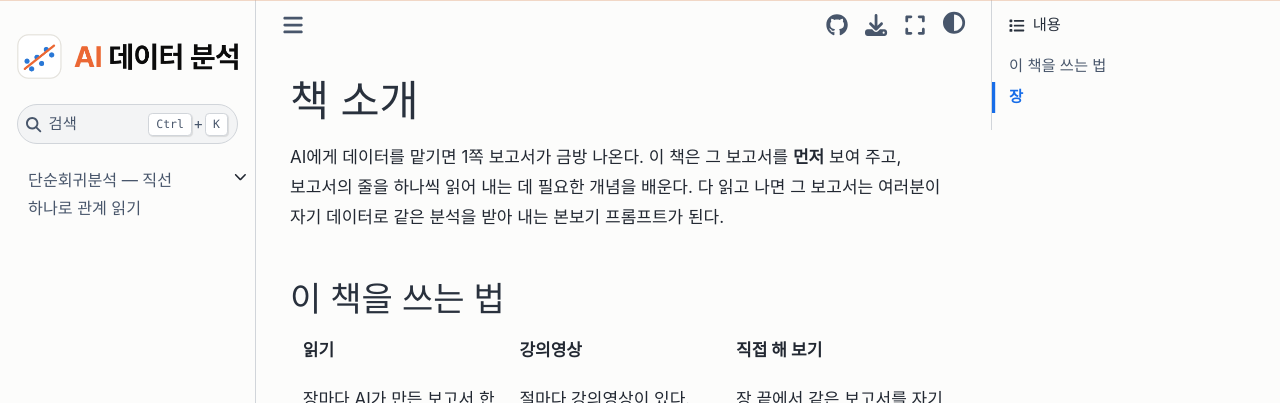
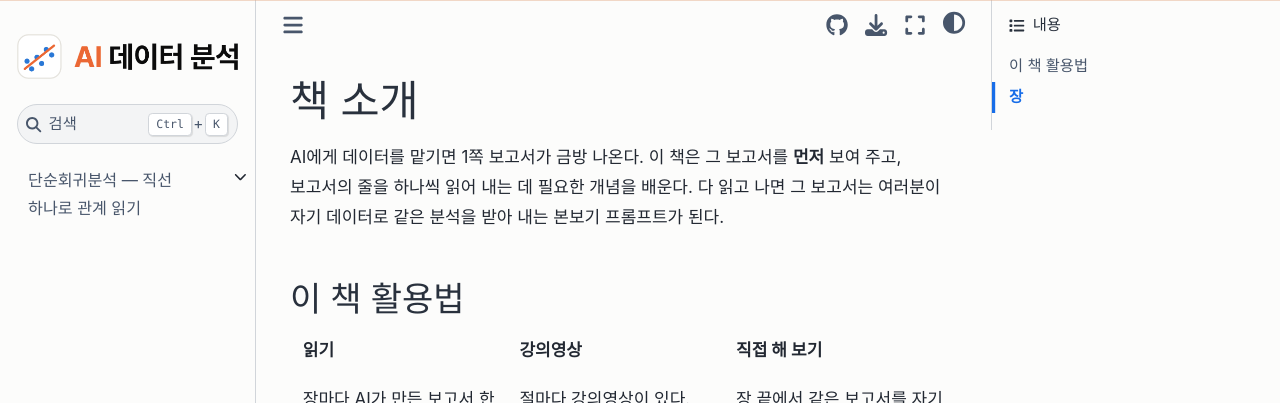
Before and after one commit to pilsunchoi/book5, a Jupyter Book: the page built from index.md, in a window 1280 px wide and 1174 px high. Shown: the top 403 px of the window. Built offline with Jupyter Book 1.0.4 settings and Sphinx 7.4.7 and the Sphinx Book theme 1.1.4, drawn with Linux system fonts in a browser that asks for light colours; some web fonts are replaced; pages that are not in the unit, such as notebooks, are missing from menus.

Commit message:
Rename the home section to 이 책 활용법
쓰는 법 can also read as how to write the book.

Co-Authored-By: Claude Opus 5.5 <noreply@anthropic.com>

```diff
--- a/index.md
+++ b/index.md
@@ -2,7 +2,7 @@
 
 AI에게 데이터를 맡기면 1쪽 보고서가 금방 나온다. 이 책은 그 보고서를 **먼저** 보여 주고, 보고서의 줄을 하나씩 읽어 내는 데 필요한 개념을 배운다. 다 읽고 나면 그 보고서는 여러분이 자기 데이터로 같은 분석을 받아 내는 본보기 프롬프트가 된다.
 
-## 이 책을 쓰는 법
+## 이 책 활용법
 
 ::::{grid} 1 1 3 3
 :gutter: 2
```
